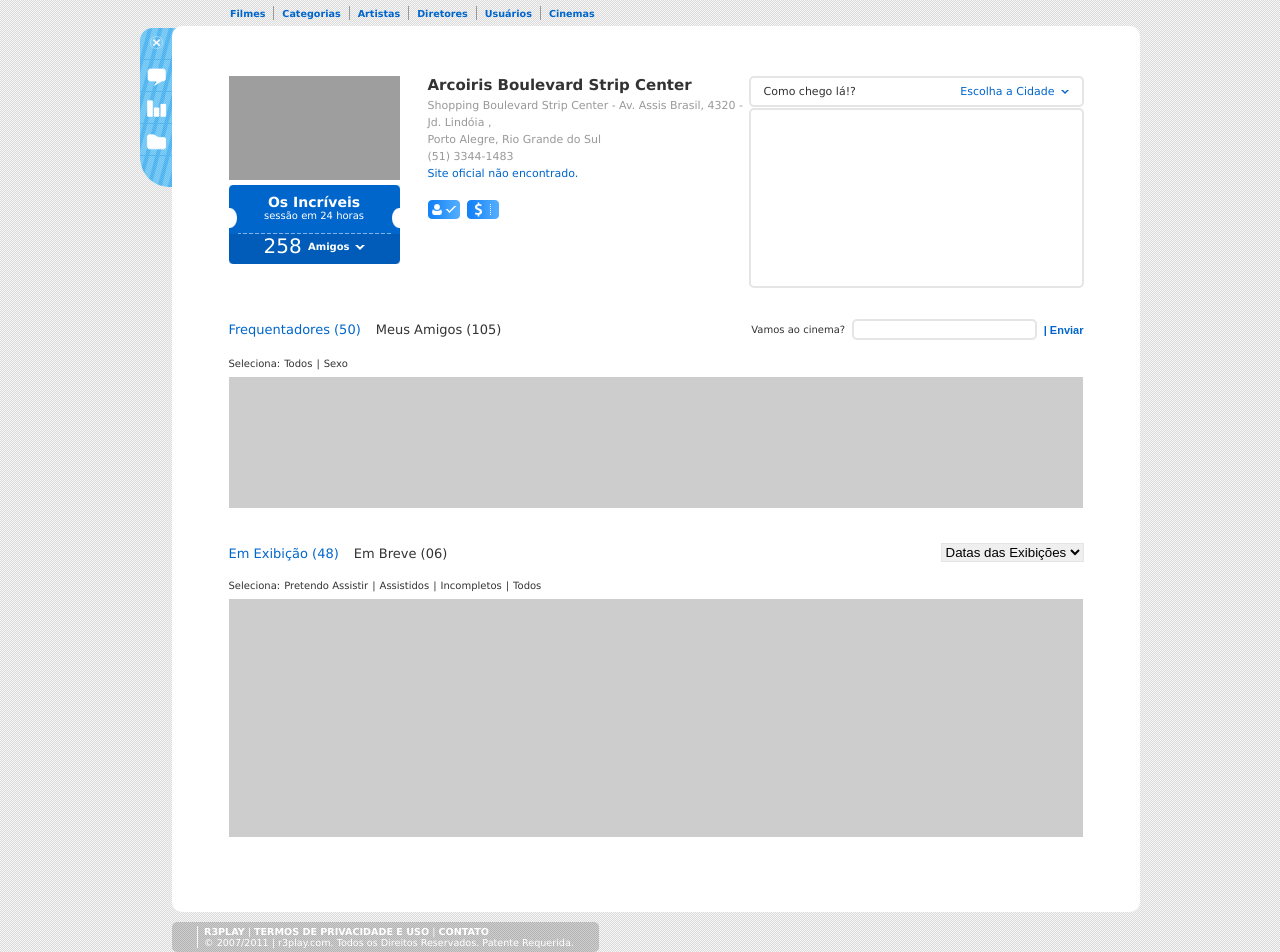
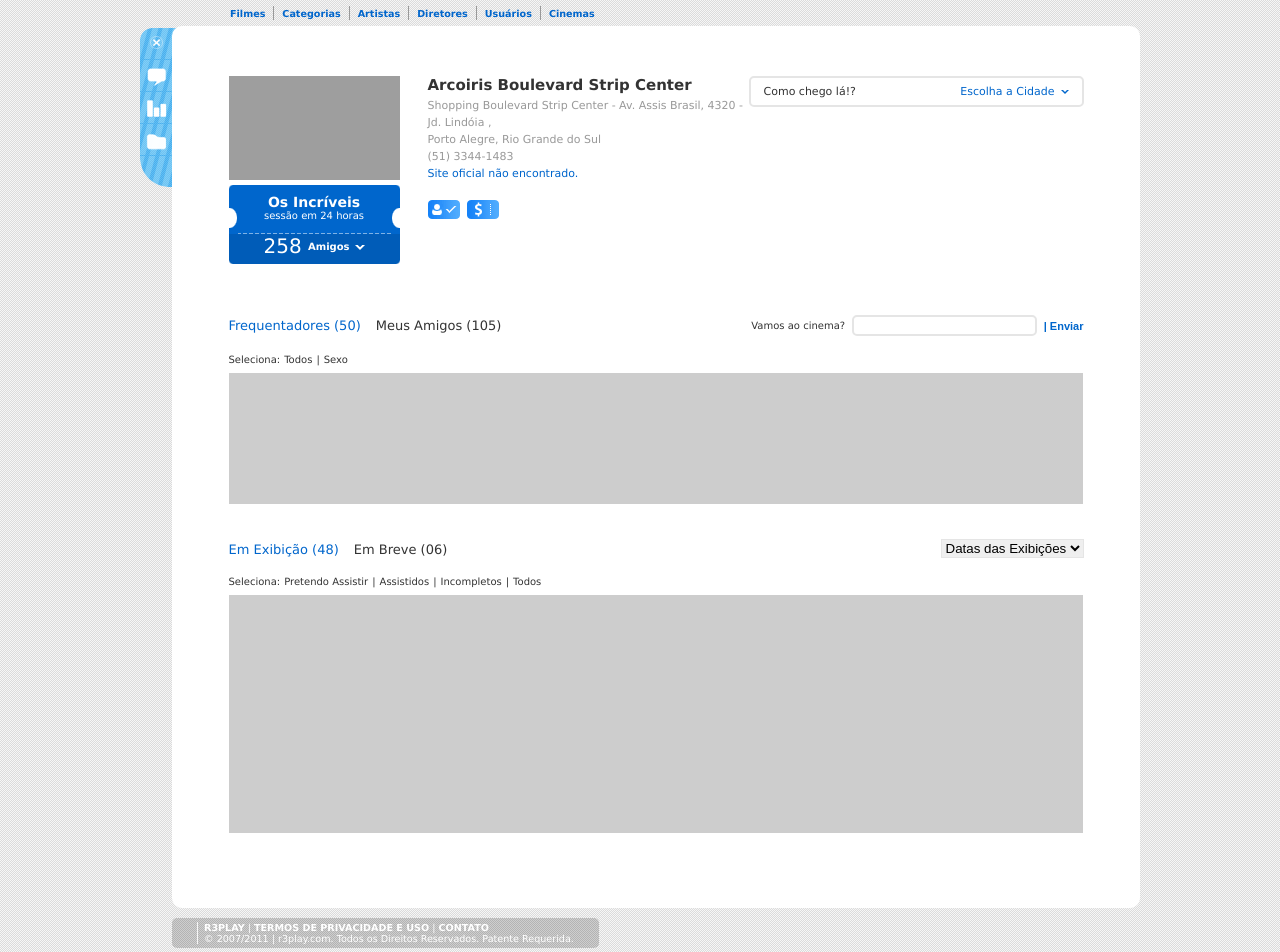
Before and after one commit to BantouTV/r3play, a Django app: template r3playapp/templates/cinema.html in a window 1280 px wide. Shown: the part 110-1062 px from the top of the page. Run offline with Django 3.2, Linux system fonts and the light colour scheme; the template is opened without the code that fills it: values that come from a table or form of the project are taken from there, others are empty; data comes from the database, SQL or seed files in the repository; a map, chart or similar area stays blank; some libraries are stand-ins or nearby versions; grey boxes are pictures that could not be loaded.

Commit message:
Correção do mapa.

```diff
--- a/r3playapp/static/css/estilos.css
+++ b/r3playapp/static/css/estilos.css
@@ -416,7 +416,7 @@ div.btn_full a{background:transparent url(../img/down-arrow.png) no-repeat;overf
 .cinema-info-2-btn{margin-top:18px;}
 
 .cinema-info-3{float:right;width:335px;}
-.cinema-info-3 div{overflow:visible;margin:0 0 1px;padding:7px 13px;border:2px solid #e5e5e5;-moz-border-radius:5px;-webkit-border-radius:5px;border-radius:5px;color:#333;font-size:11px;}
+.cinema-info-3 div{overflow:visible;margin:0 0 1px;padding:7px 13px;/*border:2px solid #e5e5e5;-moz-border-radius:5px;-webkit-border-radius:5px;border-radius:5px;*/color:#333;font-size:11px;}
 .cinema-info-3 div a{display:block;padding:0 14px 0 0;color:#0066cc;background: transparent url(../img/down-arrow-3.png) no-repeat right center;}
 
 .perfil-wrap-1{float:left;width:520px;}
--- a/r3playapp/templates/cinema.html
+++ b/r3playapp/templates/cinema.html
@@ -54,14 +54,14 @@
 				</div>
 
 				<div class="cinema-info-3">
-					<div>
+					<div style="border: 2px solid #E5E5E5; border-radius: 5px 5px 5px 5px; -moz-border-radius:5px;-webkit-border-radius:5px;">
 						<span class="left">Como chego lá!?</span>
 						<a href="" class="right">Escolha a Cidade</a>
 					</div>
 
 					<!--img src="http://maps.google.com/maps/api/staticmap?center={{ cinema.endereco }}, {{ cinema.bairro }} {{ cinema.cidade }}, {{ cinema.estado }}&zoom=14&size=335x162&markers=size:mid%7Ccolor:blue%7C{{ cinema.endereco }}&sensor=false" alt="{{ cinema.endereco }}, {{ cinema.bairro }}" /-->
 
-					<div id="map_canvas" style="width: 305px; height: 162px;"></div>
+					<div id="map_canvas" style="width: 307px; height: 162px; border:none;"></div>
 				</div>
 
 			</div>
```
